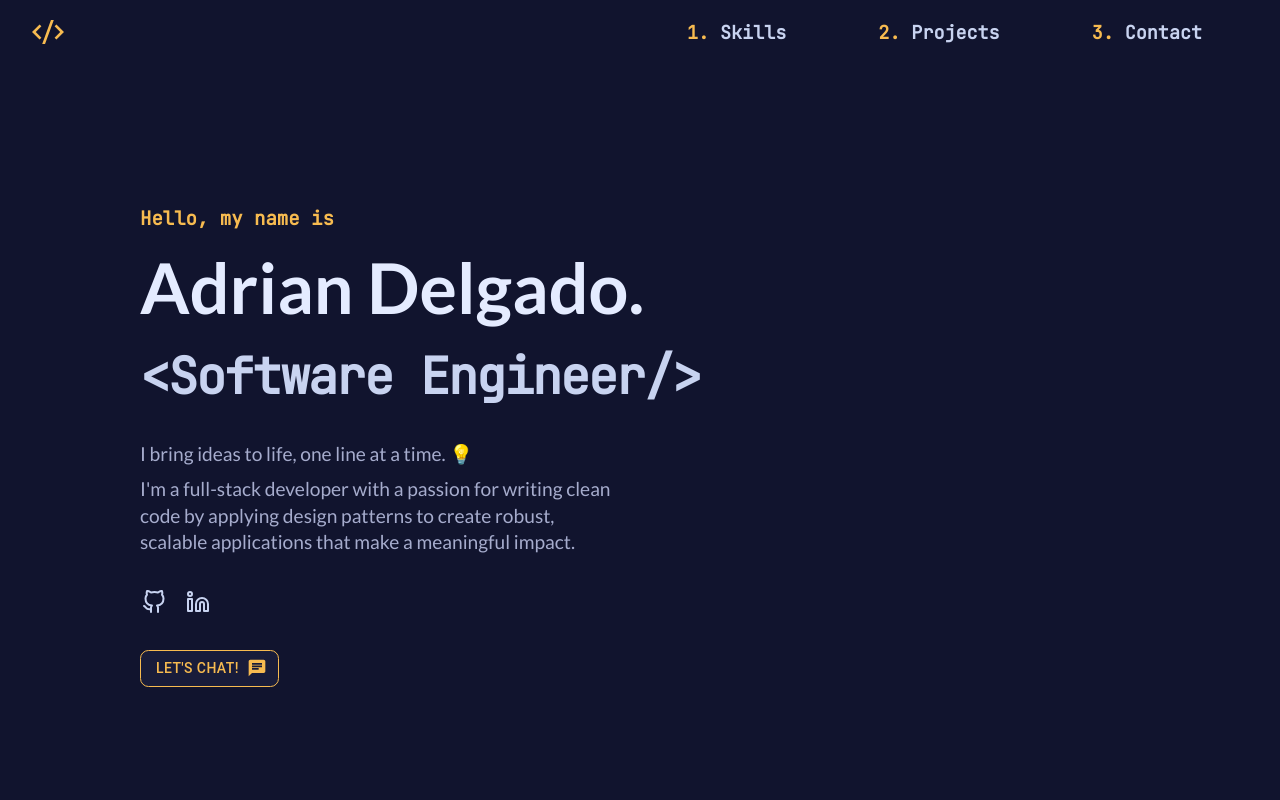
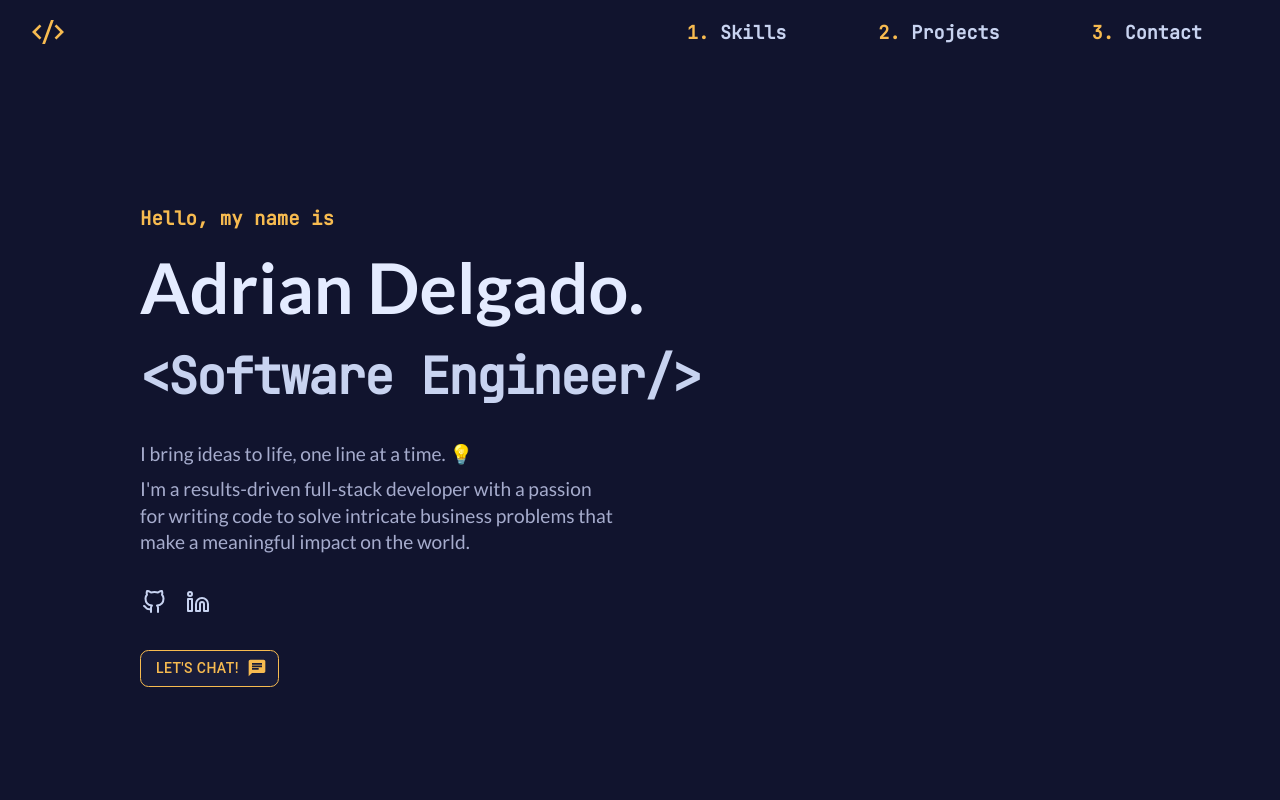
Before and after one commit to adriandelgg/MyPortfolio-Site, a Next.js app: page / in a window 1280 px wide. Shown: the top 800 px of the page. Built offline with nearby package versions, Linux system fonts and the light colour scheme.

Commit message:
Changed intro

```diff
--- a/src/components/intro/Intro.tsx
+++ b/src/components/intro/Intro.tsx
@@ -12,9 +12,8 @@ export const Intro = () => (
       I bring ideas to life, one line at a time. 💡
     </p>
     <p className="intro-paragraph">
-      I&apos;m a full-stack developer with a passion for writing clean code by applying
-      design patterns to create robust, scalable applications that make a meaningful
-      impact.
+      I&apos;m a results-driven full-stack developer with a passion for writing code to
+      solve intricate business problems that make a meaningful impact on the world.
     </p>
     <div className="intro-socials">
       <Socials />
```
